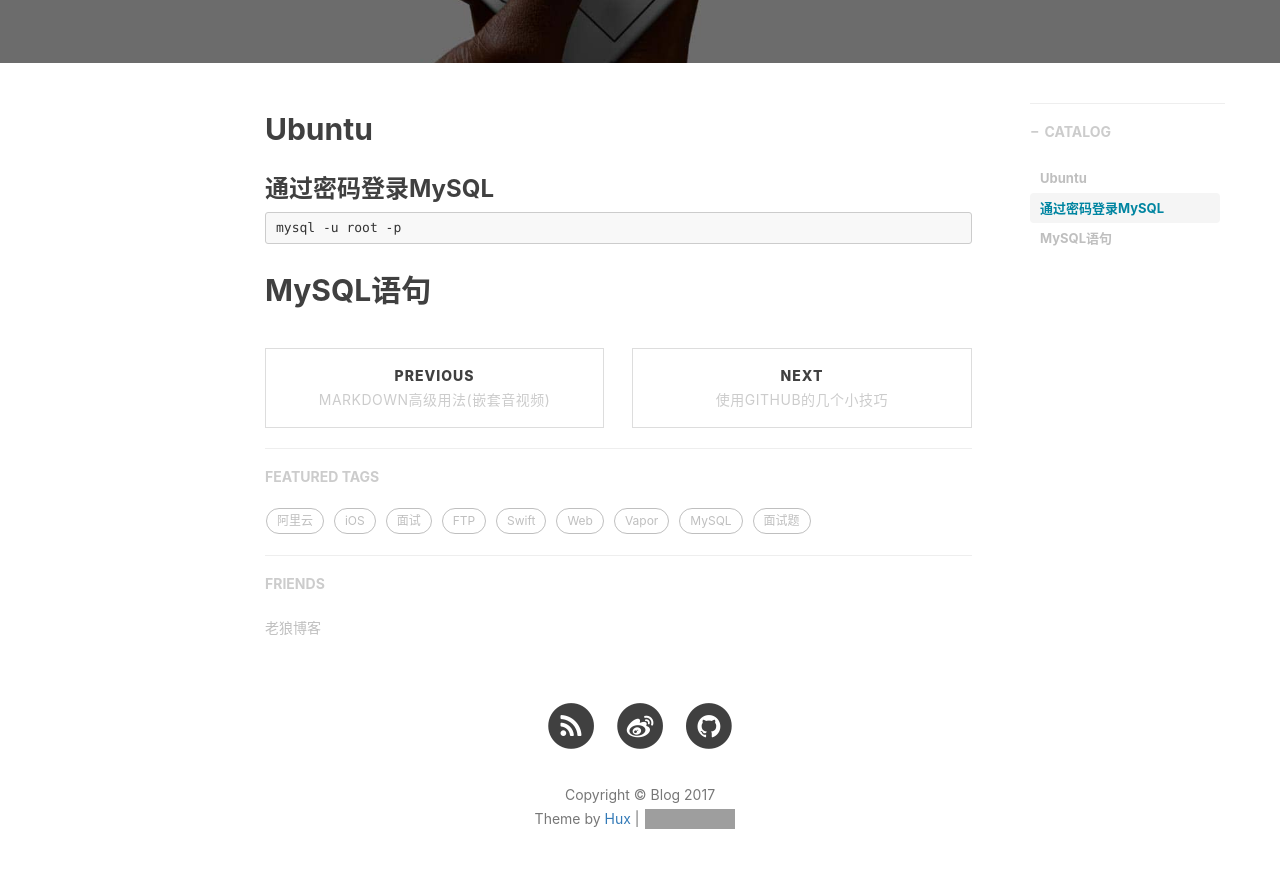
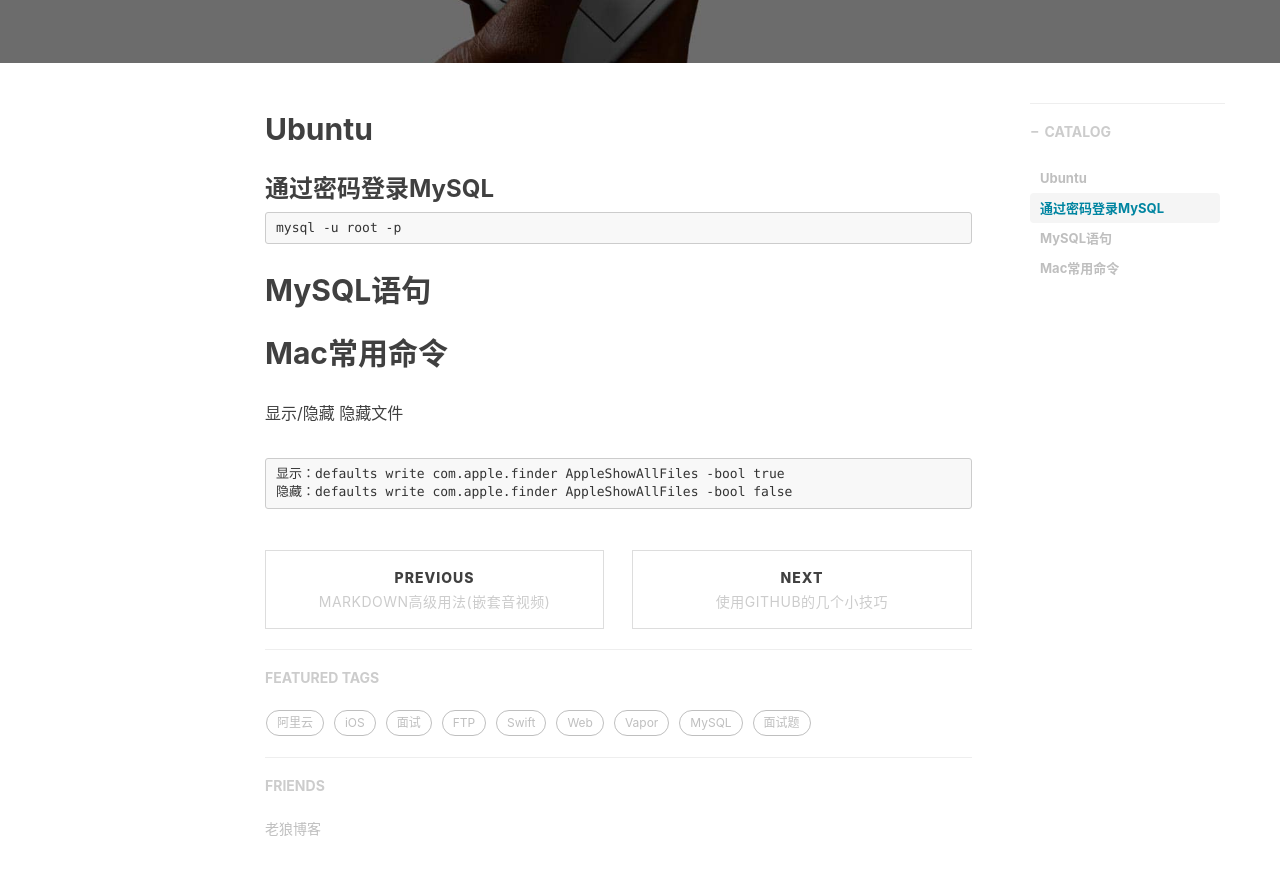
Before and after one commit to fandongtongxue/fandongtongxue.github.io, a Jekyll site: the page built from _posts/2017-09-01-Notes.markdown, in a window 1280 px wide and 900 px high, scrolled down 394 px. Shown: the top 875 px of the window. Built offline with Jekyll 4.4.1, drawn with Linux system fonts in a browser that asks for light colours; nearby versions of some CDN libraries; comment, search, counter and statistics services are not loaded; grey boxes are pictures that could not be loaded.

Commit message:
修改文章

````diff
--- a/_posts/2017-09-01-Notes.markdown
+++ b/_posts/2017-09-01-Notes.markdown
@@ -18,3 +18,11 @@ tags:
 mysql -u root -p
 ```
 ## MySQL语句
+
+## Mac常用命令
+显示/隐藏 隐藏文件
+
+```
+显示：defaults write com.apple.finder AppleShowAllFiles -bool true
+隐藏：defaults write com.apple.finder AppleShowAllFiles -bool false
+```
````
